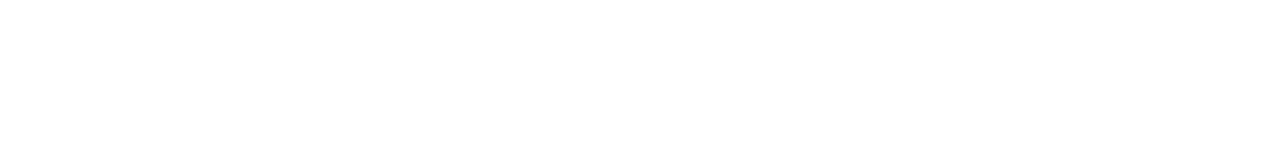
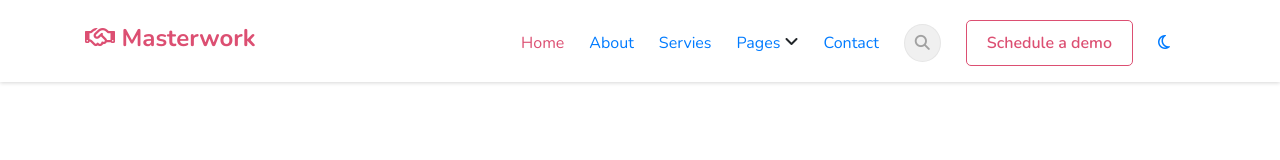
Before and after one commit to tuannguyen1704/bc55_capstone, a plain HTML site: page index.html in a window 1280 px wide. Drawn offline with nearby package versions, Linux system fonts and the light colour scheme.

Commit message:
update header

```diff
--- a/css/style.css
+++ b/css/style.css
@@ -0,0 +1,57 @@
+*{
+    margin: 0;
+    padding: 0;
+    box-sizing: border-box;
+
+
+    font-family: 'Nunito', sans-serif;
+}
+header{
+    box-shadow: rgba(0, 0, 0, 0.16) 0px 1px 4px;
+}
+.header__content{
+    display: flex;
+    justify-content: space-between;
+
+    padding-top: 20px;
+}
+.logo{
+    font-size: 24px;
+    font-weight: bold;
+    color: #dc4f72;
+}
+nav ul{
+    list-style: none;
+    display: flex;
+    align-items: center;
+}
+nav ul li{
+    padding-right: 25px;
+    display: inline;
+
+}
+nav ul li .active{
+    color: #dc4f72;
+}
+nav ul li .search{
+    background-color: rgba(128, 128, 128, 0.118);
+    border-radius: 50%;
+    padding: 7px 10px;
+    border: 1px solid rgba(128, 128, 128, 0.095);
+}
+nav ul li .search i{
+    font-size: 15px;
+    color: #5a5a5a87;
+}
+nav ul li .menu__button{
+    font-size: 16px;
+    font-weight: 600;
+    color: #dc4f72;
+    background-color: white;
+    border-radius: 5px;
+    padding: 10px 20px;
+    border: 1px solid #dc4f72;
+}
+nav ul li .moon i{
+    font-size: 25px;
+}
--- a/index.html
+++ b/index.html
@@ -1,17 +1,76 @@
 <!doctype html>
 <html lang="en">
   <head>
-    <title>Title</title>
+    <title>capstone</title>
     <!-- Required meta tags -->
     <meta charset="utf-8">
     <meta name="viewport" content="width=device-width, initial-scale=1, shrink-to-fit=no">
 
     <!-- Bootstrap CSS -->
     <link rel="stylesheet" href="https://stackpath.bootstrapcdn.com/bootstrap/4.3.1/css/bootstrap.min.css" integrity="sha384-ggOyR0iXCbMQv3Xipma34MD+dH/1fQ784/j6cY/iJTQUOhcWr7x9JvoRxT2MZw1T" crossorigin="anonymous">
+
+    <!-- gg font  -->
+    <link rel="preconnect" href="https://fonts.googleapis.com">
+    <link rel="preconnect" href="https://fonts.gstatic.com" crossorigin>
+    <link href="https://fonts.googleapis.com/css2?family=Nunito:wght@200;300;400;600;700;800;900&display=swap" rel="stylesheet">
+
+    <!-- link awsome  -->
+    <link
+      rel="stylesheet"
+      href="https://cdnjs.cloudflare.com/ajax/libs/font-awesome/6.4.0/css/all.min.css"
+      integrity="sha512-iecdLmaskl7CVkqkXNQ/ZH/XLlvWZOJyj7Yy7tcenmpD1ypASozpmT/E0iPtmFIB46ZmdtAc9eNBvH0H/ZpiBw=="
+      crossorigin="anonymous"
+      referrerpolicy="no-referrer"
+    />
+    <!-- link css  -->
+    <link rel="stylesheet" href="./css/style.css">
   </head>
   <body>
     <!-- navbar -->
-    <header></header>
+    <header>
+      <div class="container ">
+        <div class="header__content">
+          <a href="" class="logo">
+            <i class="fa-regular fa-handshake"></i>
+            <span>Masterwork</span>
+          </a>
+
+          <nav>
+            <ul class="menu">
+              <li class="menu__item">
+                <a href="" class="active">Home</a>
+              </li>
+              <li class="menu__item">
+                <a href="">About</a>
+              </li>
+              <li class="menu__item">
+                <a href="">Servies</a>
+              </li>
+              <li class="menu__item">
+                <a href="">Pages</a>
+                <i class="fa-solid fa-angle-down"></i>
+              </li>
+              <li class="menu__item">
+                <a href="">Contact</a>
+              </li>
+              <li>
+                <a href="" class="search">
+                  <i class="fa-solid fa-magnifying-glass"></i>
+                </a>
+              </li>
+              <li>
+                <button class="menu__button">Schedule a demo</button>
+              </li>
+              <li>
+                <a href="" class="monon">
+                  <i class="fa-regular fa-moon"></i>
+                </a>
+              </li>
+            </ul>
+          </nav>
+        </div>
+      </div>
+    </header>
 
     <!-- carousel  -->
     <section class="carousel"></section>
```
Also changed, not shown: image/about.jpg (added), image/b2.jpg (added), image/b4.jpg (added), image/b5.jpg (added), image/b6.jpg (added), image/banner.jpg (added), image/bg.jpg (added), image/main.png (added), image/readicon.svg (added), image/s1.png (added), image/s2.png (added), image/s3.png (added), image/team3.jpg (added), image/team4.jpg (added), 3 more files.
